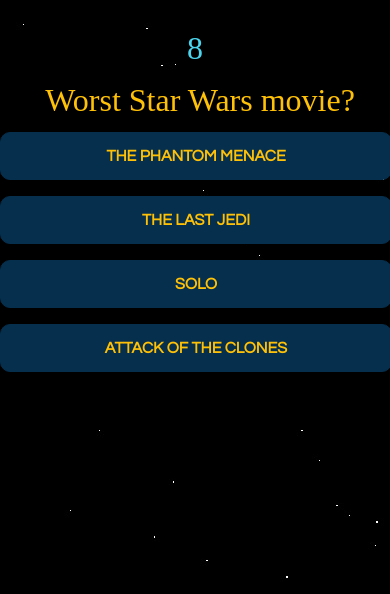
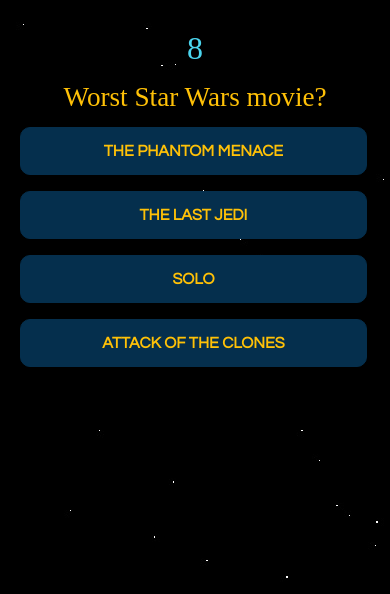
Before and after one commit to aroarian/TriviaGame, a plain HTML site: page index.html in a window 390 px wide. Both pictures are taken after a click on the element "APPRENTICE". Shown: the part 250-844 px from the top of the page. Drawn offline with nearby package versions, Linux system fonts and the light colour scheme.

Commit message:
fixed reset function error and responsive

```diff
--- a/assets/css/style.css
+++ b/assets/css/style.css
@@ -22,13 +22,16 @@ body {
 .questions {
   margin-left: auto;
   margin-right: auto;
-  width: 400px;
+  width: 90%;
+  max-width: 400px;
   height: 200px;
   text-align: center;
 }
 
-.question {
-  font-size: 200%;
+h1.question {
+  margin-left: auto;
+  margin-right: auto;
+  font-size: 170%;
   margin: 0;
 }
 
--- a/assets/javascript/app.js
+++ b/assets/javascript/app.js
@@ -1,5 +1,3 @@
-$(document).ready(function() {
-
 //Global Variables ======================================================================================
   var timer = 10;
   var index = 0;
@@ -22,7 +20,7 @@ $(document).ready(function() {
 //Reset Functions =======================================================================================
   function reset() {
     location.reload();
-  }
+  };
 
   function endGame() {
     $(".questions")
@@ -31,7 +29,7 @@ $(document).ready(function() {
     $(".reset").show();
     $(".correct").show().html("Correct Answers: " + correct);
     $(".wrong").show().html("Wrong Answers: " + wrong);
-  }
+  };
 
 //Game Start ============================================================================================
   function difficulty() {
@@ -813,4 +811,3 @@ $(document).ready(function() {
   }
 
   difficulty();
-});
```
